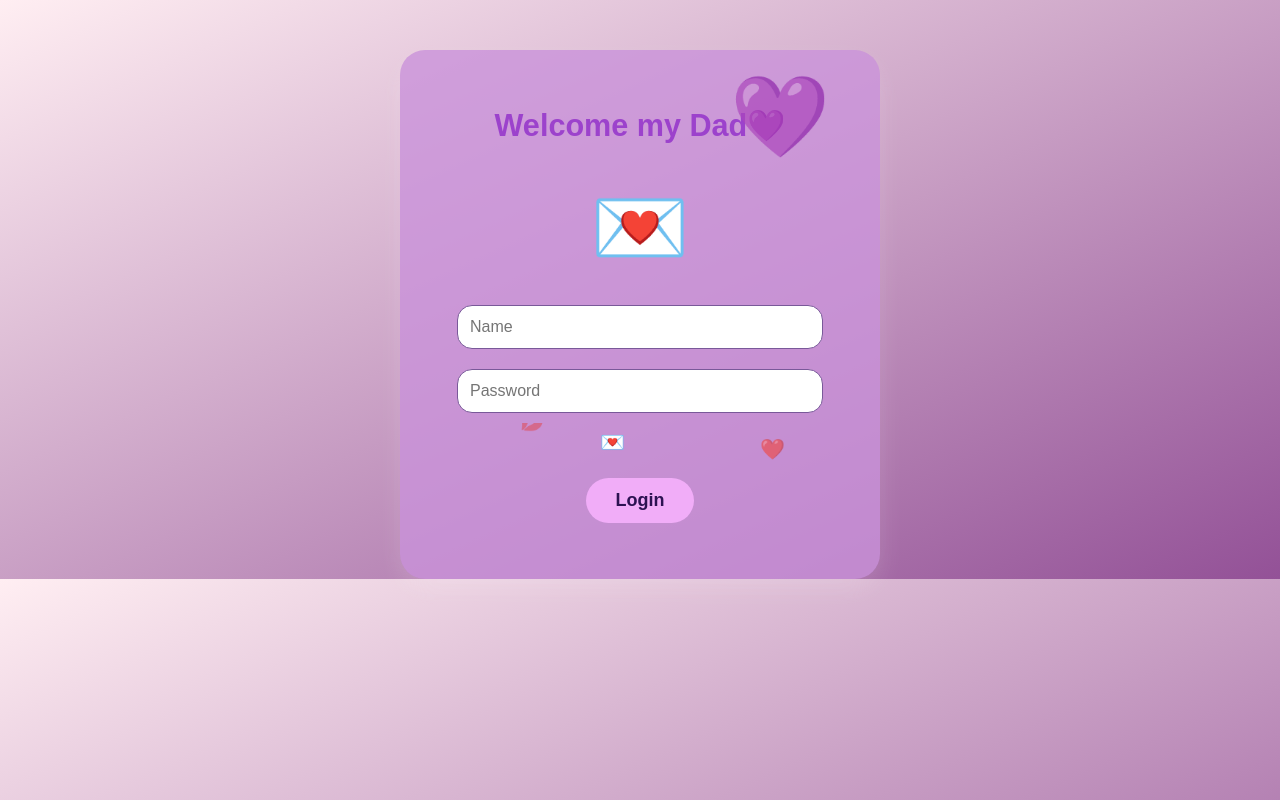
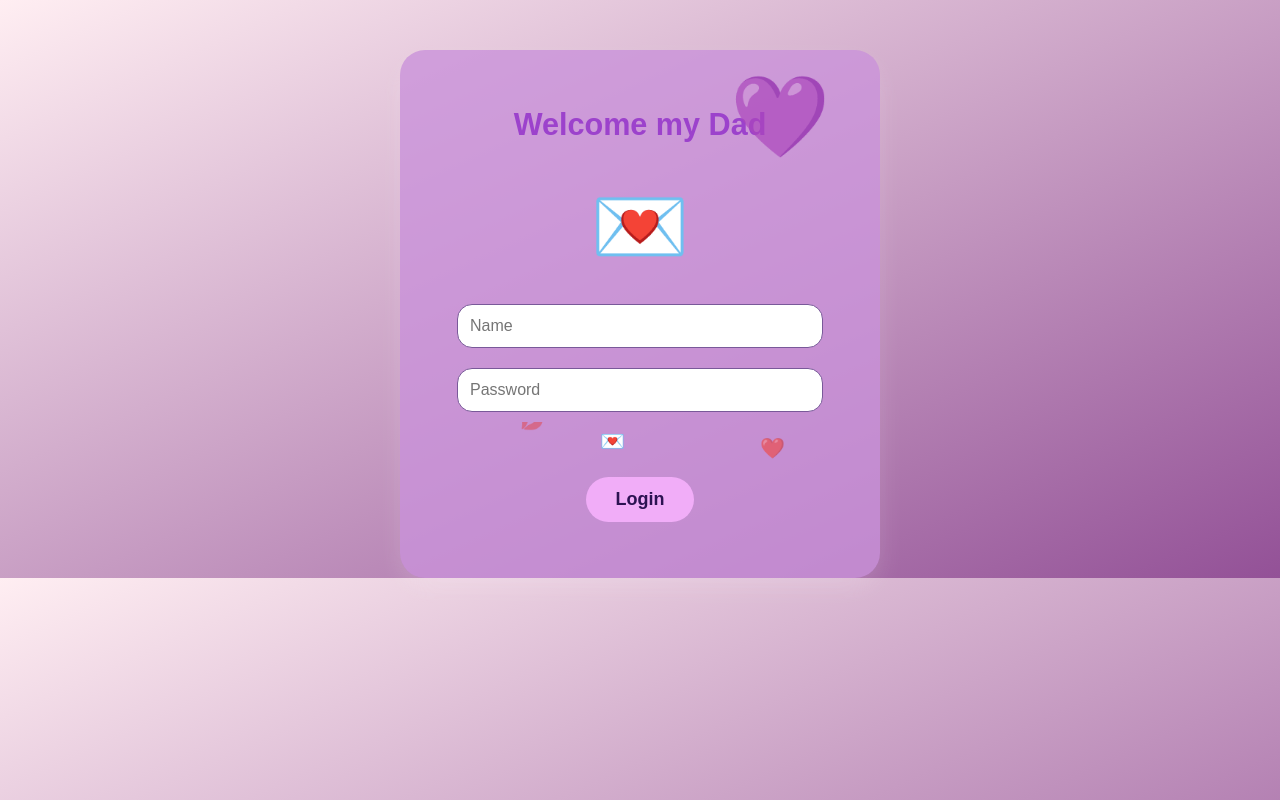
Before and after one commit to Asmaabahgat55/kanoza, a plain HTML site: page index.html in a window 1280 px wide. Drawn offline with Linux system fonts and the light colour scheme.

Commit message:
Update index.html

```diff
--- a/index.html
+++ b/index.html
@@ -3,12 +3,12 @@
 <head>
 <meta charset="UTF-8">
 <meta name="viewport" content="width=device-width, initial-scale=1.0">
-<title>Welcome my Dad 💜</title>
+<title>Welcome my Dad </title>
 <link rel="stylesheet" href="style.css">
 </head>
 <body>
 <div class="login-container">
-    <h1 class="animated-title">Welcome my Dad💜</h1>
+    <h1 class="animated-title">Welcome my Dad </h1>
     <div class="gift">💌</div>
     <div class="heart-large">💜</div>
     <input type="text" id="username" placeholder="Name">
```
